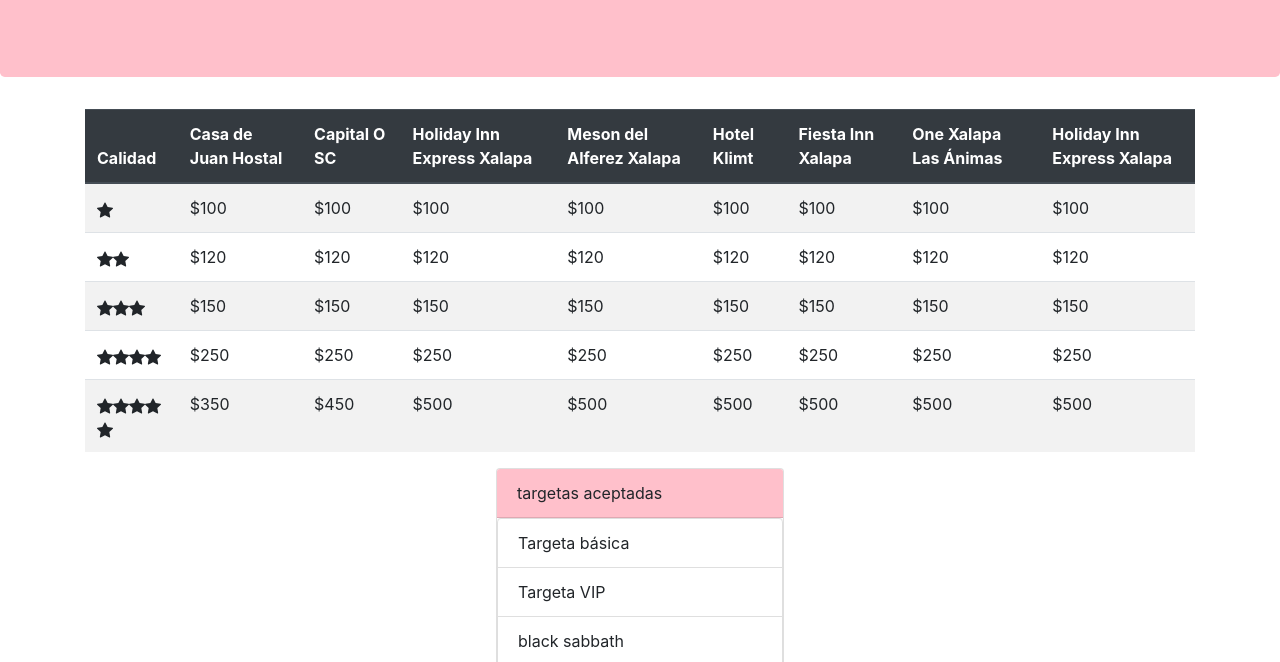
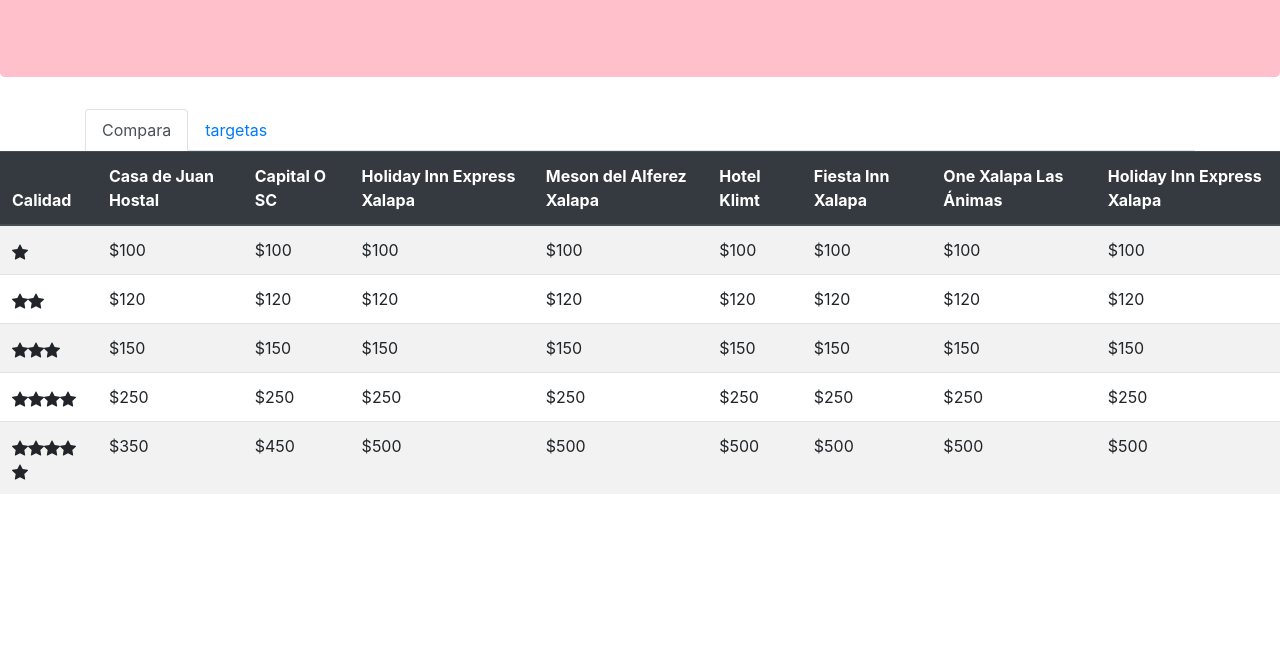
Before and after one commit to RafaelMoreno1/hoteles, a website: page hoteles/html/precios.html in a window 1280 px wide. Shown: the part 115-777 px from the top of the page. Drawn offline with nearby package versions, Linux system fonts and the light colour scheme; a web font is replaced by a local one.

Commit message:
agregamos nav-tables a la pagina preios, pero no funciono muy bien, el contenido de las tables no se adata de manera eficiente alas nav-tables

```diff
--- a/hoteles/html/precios.html
+++ b/hoteles/html/precios.html
@@ -54,29 +54,36 @@
     </div>
   </nav>
   <!--Termina navbar-->
-
   <!--Titulo de pagina-->
   <div class="jumbotron " id="jumbo1">
     <h1>
       <p> Hoteles:xalapa:Nosotros</p>
     </h1>
   </div>
+
   <!--fin de titulo e pagina -->
-  <link href="https://fonts.googleapis.com/css?family=Open+Sans:300,400,600,700" rel="stylesheet">
-  </d>
-
-  <body>
   <div class="main-content">
     <div class="container mt-7">
-
+      <!--Nav items-->
+      <ul class="nav nav-tabs" id="myTab" role="tablist">
+        <li class="nav-item">
+          <a class="nav-link active" href="#compara" data-toggle="tab" role="tab" aria-control="compara"
+            aria-selected="true">Compara</a>
+        </li>
+        <li class="nav-item">
+          <a class="nav-link " href="#targetas" data-toggle="tab" role="tab" aria-control="targetas"
+            aria-selected="false">targetas</a>
+        </li>
+      </ul>
+    </div clas="jumbotron">
       <!-- Table -->
       <!--PricesTables-->
-      </div clas="jumbotron">
-      <div class="container">
+
+      <div class="tab-content" id="myTabContent">
+        <div class="tab-pane show active" id="compara" role="tabpanel" aria-labelledby="compara-tab">
           <div class="table-responsive">
             <table class="table table-striped">
               <thead class="thead-dark">
-
                 <th> Calidad </th>
                 <th>Casa de Juan Hostal </th>
                 <th>Capital O SC</th>
@@ -89,7 +96,6 @@
               </thead>
               <tbody>
                 <tr>
-
                   <td><svg width="1em" height="1em" viewBox="0 0 16 16" class="bi bi-star-fill" fill="currentColor"
                       xmlns="http://www.w3.org/2000/svg">
                       <path
@@ -207,12 +213,14 @@
             </table>
           </div>
         </div>
-  </body>
       </div>
-  <!--fin price table---->
+    </div>
+  </div>
+  <!--fin price table-->
   <!--Inicio tabla de targetas aceptadas-->
+  <div class="tab-pane fade" id="targetas" role="tabpanel" aria-labelledby="targetas-tab">
     <div class="d-flex justify-content-center">
-    <div class="card" style="width: 18rem;">
+      <div class="card " style="width: 18rem;">
         <div class="card-header" style="background-color: pink; ">
           targetas aceptadas
         </div>
@@ -221,6 +229,7 @@
           <li class="list-group-item">Targeta VIP</li>
           <li class="list-group-item">black sabbath </li>
         </ul>
+      </div>
     </div>
   </div>
   <!--Fin de la tabla de targetas-->
@@ -237,7 +246,6 @@
     </div>
   </div>
   </div>
-
   <!-- Inicio de pie de pagina -->
   <div class="container " id="container3">
     <footer class="page-footer card-group">
@@ -288,7 +296,7 @@
           </p>
         </div>
       </div>
-      <div class="card" id="card2">
+      <div class="card" id="comentarios">
         <div class="card-body">
           <h4 class="card-title">Nosotros</h4>
           <p class="card-text"> <a href="https://www.facebook.com/">Nosotros</a>
@@ -300,7 +308,6 @@
       </div>
   </div>
   <div class="col-sm-4 d-flex flex-colum align-items-right alig-items-end">
-  </div>
   </div>
   </footer>
   </div>
```
Also changed, not shown: hoteles/html/hoteles.html (+1 -1 lines). Lines whose indentation alone changed are shown as unchanged.
